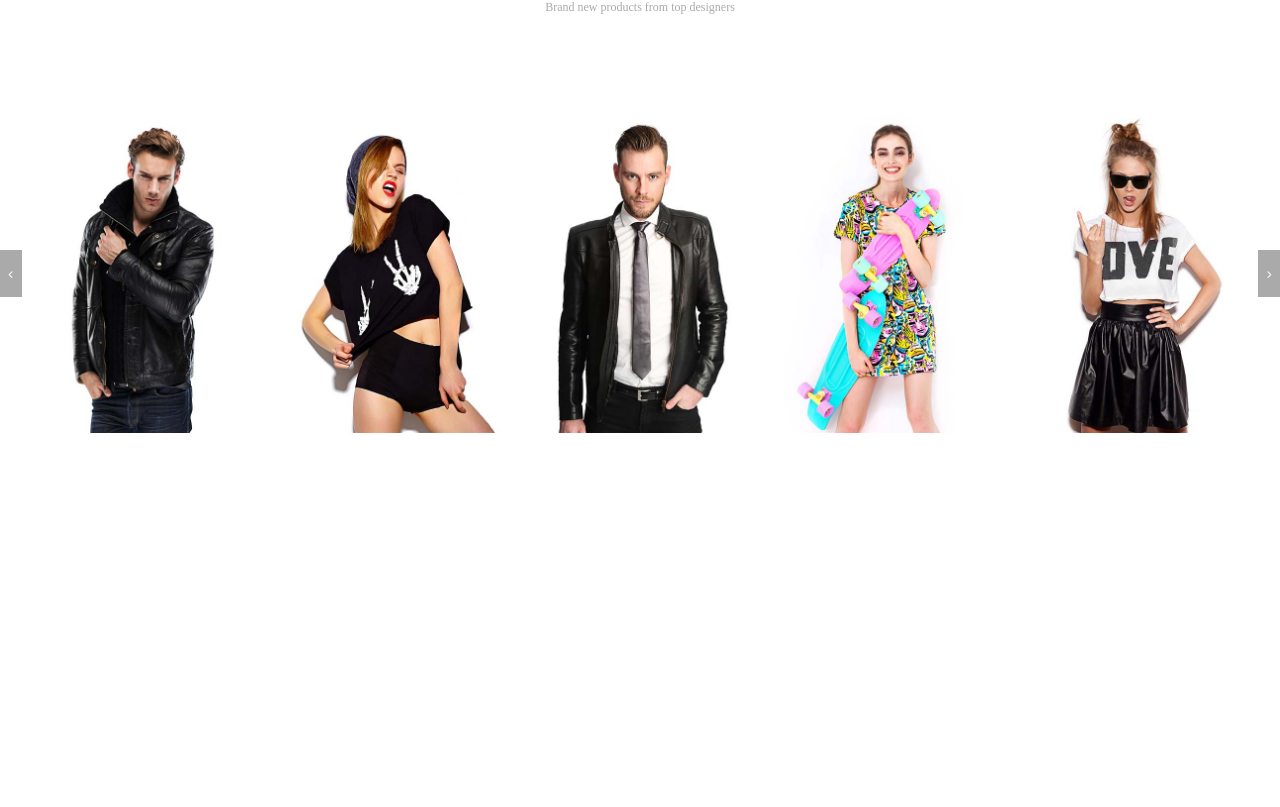
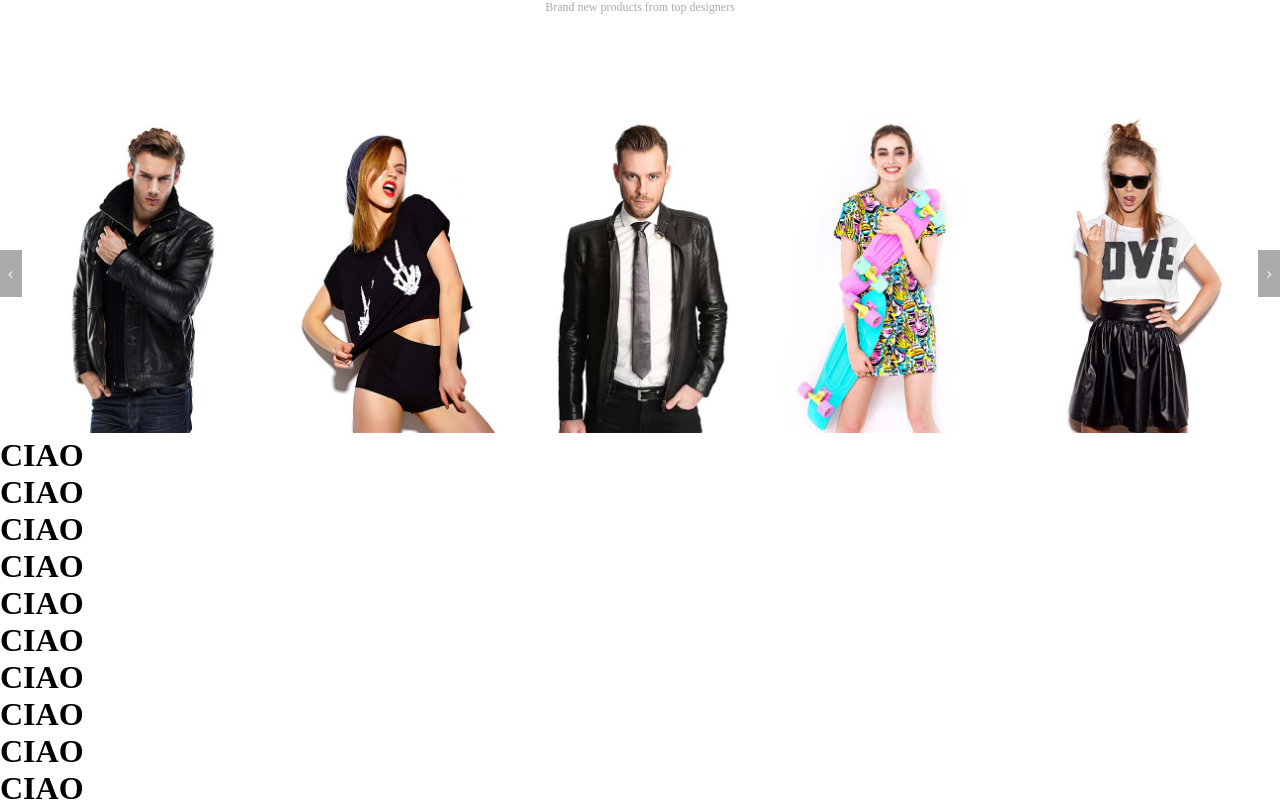
Before and after one commit to Pietro907/proj-html-vuejs, a Vue app: page / in a window 1280 px wide. Shown: the part 2957-3764 px from the top of the page. Before the commit the page ends 3394 px from the top, so only its background shows below. Built offline with nearby package versions, Linux system fonts and the light colour scheme.

Commit message:
add new component MainTestimonial

```diff
--- a/src/components/Main.vue
+++ b/src/components/Main.vue
@@ -5,6 +5,7 @@ import MainFeaturedProduction from './MainFeaturedProduction.vue';
 import MainCollection from './MainCollection.vue';
 import MainBestSeller from './MainBestSeller.vue';
 import MainNewArrivals from './MainNewArrivals.vue';
+import MainTestimonial from './MainTestimonial.vue';
 
     export default {
         name: 'Main',
@@ -19,6 +20,7 @@ import MainNewArrivals from './MainNewArrivals.vue';
             MainCollection,
             MainBestSeller,
             MainNewArrivals,
+            MainTestimonial,
         }
     }
 </script>
@@ -36,6 +38,8 @@ import MainNewArrivals from './MainNewArrivals.vue';
 
     <MainNewArrivals />
 
+    <MainTestimonial />
+
 </template>
 
 
--- /dev/null
+++ b/src/components/MainTestimonial.vue
@@ -0,0 +1,28 @@
+<script>
+    export default {
+        name: 'MainTestimonial',
+
+    }
+</script>
+
+
+<template>
+
+    <h1>CIAO</h1>
+    <h1>CIAO</h1>
+    <h1>CIAO</h1>
+    <h1>CIAO</h1>
+    <h1>CIAO</h1>
+    <h1>CIAO</h1>
+    <h1>CIAO</h1>
+    <h1>CIAO</h1>
+    <h1>CIAO</h1>
+    <h1>CIAO</h1>
+
+</template>
+
+
+
+<style scoped>
+
+</style>
```
